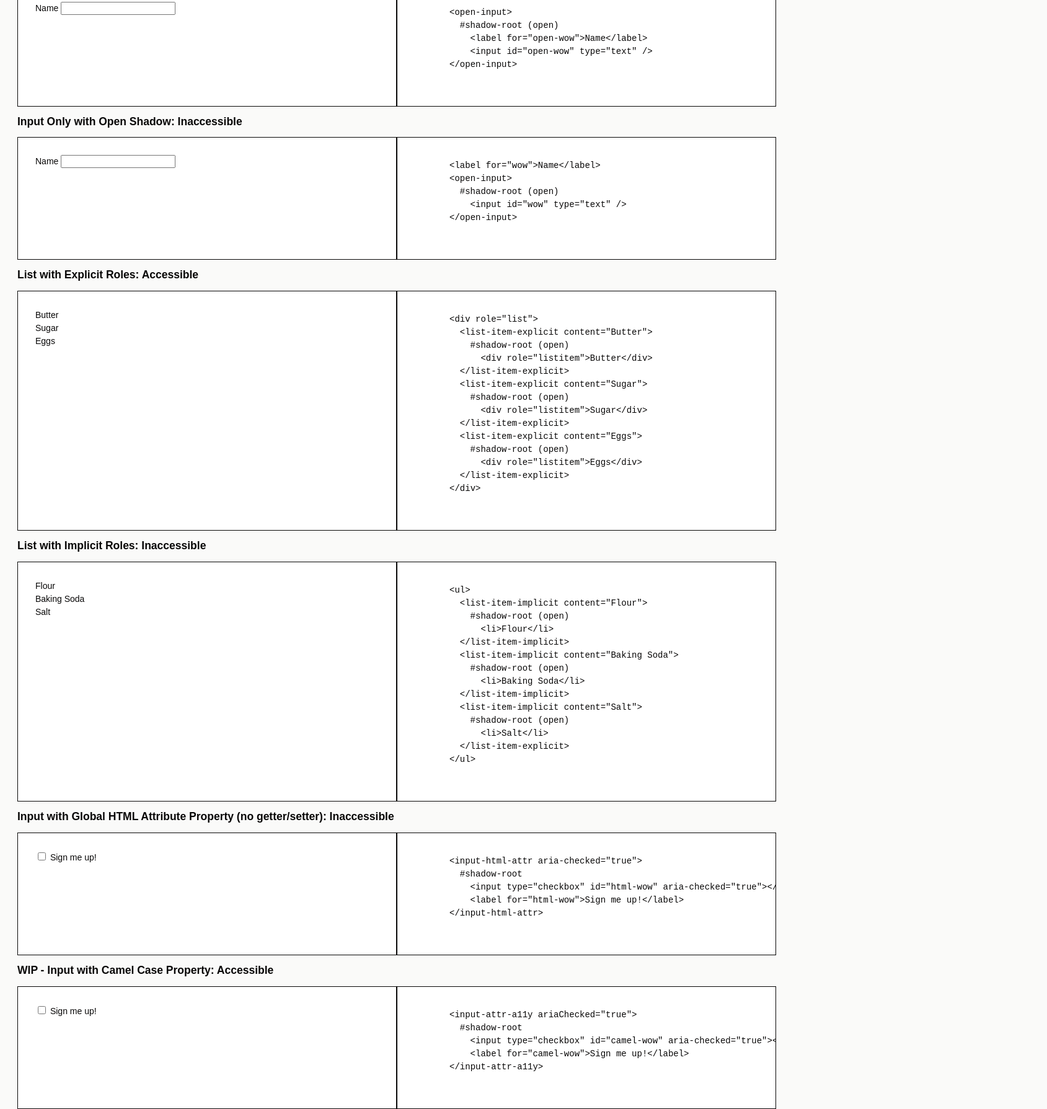
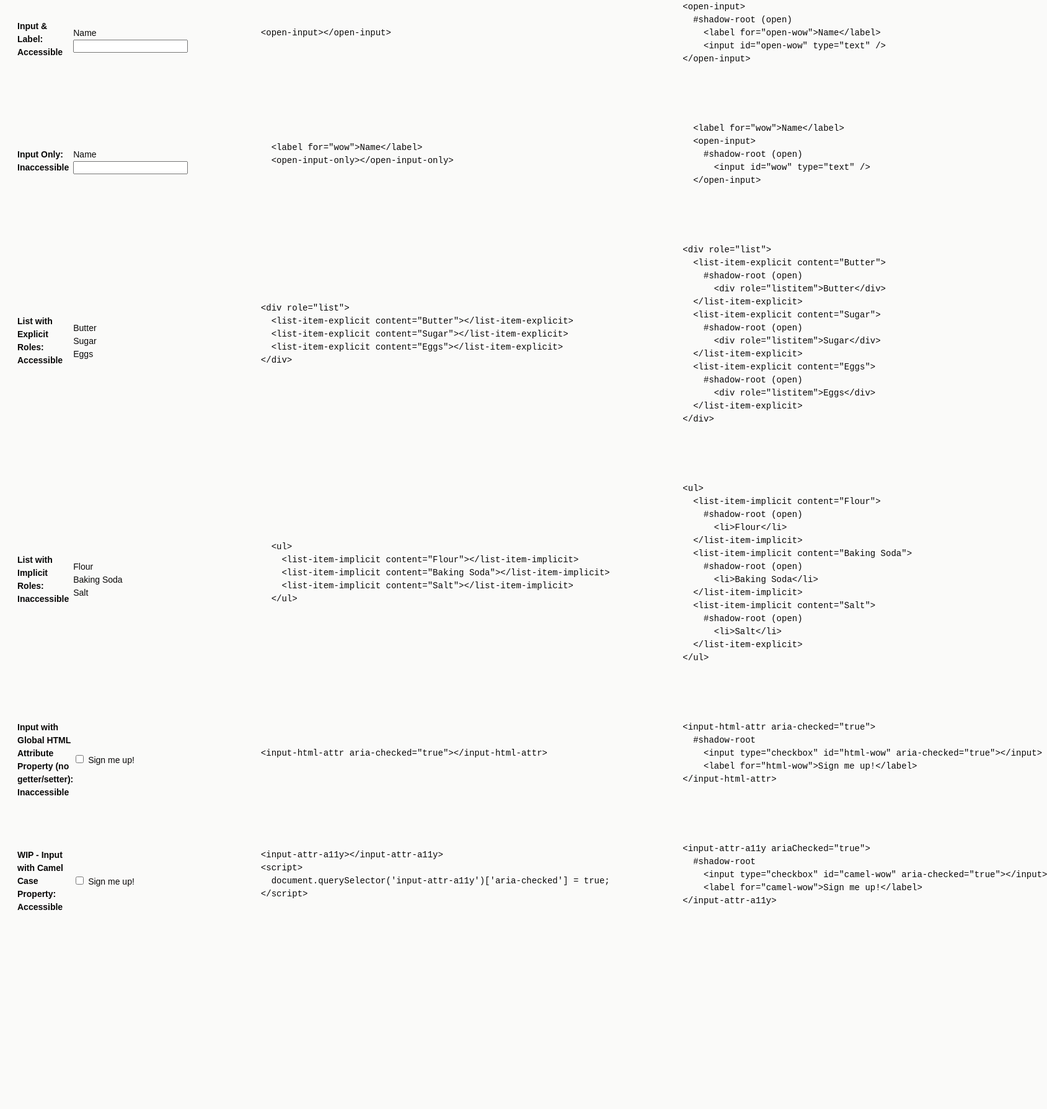
Before and after one commit to shleewhite/sample-web-components, a website: page index.html in a window 1280 px wide. Shown: the part 163-1952 px from the top of the page at 62% size, 1689 px wide, since content can reach past the window. After the commit the page ends 1683 px from the top, so only its background shows below. Drawn offline with Linux system fonts and the light colour scheme; a web font is replaced by a local one.

Commit message:
made not rendered html better, put examples in a table

```diff
--- a/index.html
+++ b/index.html
@@ -16,157 +16,213 @@
 
 <body class="mal">
   <h1 class="slds-text-heading_large pvm">Sample Web Components</h1>
-  <h2 class="slds-text-heading_medium pvm fw-bold">Input & Label with Open Shadow: Accessible</h2>
-  <div class="slds-grid bg-white">
-    <div class="slds-col slds-size_1-of-2 bas">
-      <div class="mal">
+  <p>All components built with open shadow DOM.</p>
+  <table>
+    <thead>
+      <th scope="col">Name</th>
+      <th scope="col">Component</th>
+      <th scope="col">Code</th>
+      <th scope="col">Rendered HTML</th>
+    </thead>
+    <tbody>
+      <tr>
+        <th scope="row">Input & Label: Accessible</td>
+        <td>
           <open-input></open-input>
-      </div>
-    </div>
-    <div class="slds-col slds-size_1-of-2 bas">
+        </td>
+        <td>
           <pre>
             <code>
-          <<span>open-input</span>>
-            #shadow-root (open)
-              <<span>label for="open-wow">Name<</span>/label>
-              <<span>input id="open-wow" type="text" /</span>>
-          <<span>/open-input</span>>
+              &lt;open-input&gt;&lt;/open-input&gt;
             </code>
           </pre>
-    </div>
-  </div>
-
-  <h2 class="slds-text-heading_medium pvm fw-bold">Input Only with Open Shadow: Inaccessible</h2>
-  <div class="slds-grid bg-white">
-    <div class="slds-col slds-size_1-of-2 bas">
-      <div class="mal">
+        </td>
+        <td>
+          <pre>
+            <code>
+              &lt;open-input&gt;
+                #shadow-root (open)
+                  &lt;label for="open-wow"&gt;Name&lt;/label&gt;
+                  &lt;input id="open-wow" type="text" /&gt;
+              &lt;/open-input&gt;
+            </code>
+          </pre>
+        </td>
+      </tr>
+      <tr>
+        <th scope="row">Input Only: Inaccessible</th>
+        <td>
           <label for="wow">Name</label>
           <open-input-only></open-input-only>
-      </div>
-    </div>
-    <div class="slds-col slds-size_1-of-2 bas">
+        </td>
+        <td>
           <pre>
             <code>
-          <<span>label for="wow">Name<</span>/label>
-          <<span>open-input</span>>
-            #shadow-root (open)
-              <<span>input id="wow" type="text" /</span>>
-          <<span>/open-input</span>>
+                &lt;label for="wow"&gt;Name&lt;/label&gt;
+                &lt;open-input-only&gt;&lt;/open-input-only&gt;
             </code>
           </pre>
-    </div>
-  </div>
-
-  <h2 class="slds-text-heading_medium pvm fw-bold">List with Explicit Roles: Accessible</h2>
-  <div class="slds-grid bg-white">
-    <div class="slds-col slds-size_1-of-2 bas">
-      <div class="mal">
+        </td>
+        <td>
+          <pre>
+            <code>
+                &lt;label for="wow"&gt;Name&lt;/label&gt;
+                &lt;open-input&gt;
+                  #shadow-root (open)
+                    &lt;input id="wow" type="text" /&gt;
+                &lt;/open-input&gt;
+            </code>
+          </pre>
+        </td>
+      </tr>
+      <tr>
+        <th scope="row">List with Explicit Roles: Accessible</th>
+        <td>
           <div role="list">
             <list-item-explicit content="Butter"></list-item-explicit>
             <list-item-explicit content="Sugar"></list-item-explicit>
             <list-item-explicit content="Eggs"></list-item-explicit>
           </div>
-      </div>
-    </div>
-    <div class="slds-col slds-size_1-of-2 bas">
+        </td>
+        <td>
           <pre>
             <code>
-          <<span>div role="list"</span>>
-            <<span>list-item-explicit content="Butter"</span>>
-              #shadow-root (open)
-                <<span>div role="listitem"</span>>Butter<<span>/div</span>>
-            <<span>/list-item-explicit</span>>
-            <<span>list-item-explicit content="Sugar"</span>>
-              #shadow-root (open)
-                <<span>div role="listitem"</span>>Sugar<<span>/div</span>>
-            <<span>/list-item-explicit</span>>
-            <<span>list-item-explicit content="Eggs"</span>>
-              #shadow-root (open)
-                <<span>div role="listitem"</span>>Eggs<<span>/div</span>>
-            <<span>/list-item-explicit</span>>
-          <<span>/div</span>>
+              &lt;div role="list"&gt;
+                &lt;list-item-explicit content="Butter"&gt;&lt;/list-item-explicit&gt;
+                &lt;list-item-explicit content="Sugar"&gt;&lt;/list-item-explicit&gt;
+                &lt;list-item-explicit content="Eggs"&gt;&lt;/list-item-explicit&gt;
+              &lt;/div&gt;
             </code>
           </pre>
-    </div>
-  </div>
-
-  <h2 class="slds-text-heading_medium pvm fw-bold">List with Implicit Roles: Inaccessible</h2>
-  <div class="slds-grid bg-white">
-    <div class="slds-col slds-size_1-of-2 bas">
-      <div class="mal">
+        </td>
+        <td>
+          <pre>
+            <code>
+              &lt;div role="list"&gt;
+                &lt;list-item-explicit content="Butter"&gt;
+                  #shadow-root (open)
+                    &lt;div role="listitem"&gt;Butter&lt;/div&gt;
+                &lt;/list-item-explicit&gt;
+                &lt;list-item-explicit content="Sugar"&gt;
+                  #shadow-root (open)
+                    &lt;div role="listitem"&gt;Sugar&lt;/div&gt;
+                &lt;/list-item-explicit&gt;
+                &lt;list-item-explicit content="Eggs"&gt;
+                  #shadow-root (open)
+                    &lt;div role="listitem"&gt;Eggs&lt;/div&gt;
+                &lt;/list-item-explicit&gt;
+              &lt;/div&gt;
+            </code>
+          </pre>
+        </td>
+      </tr>
+      <tr>
+        <th scope="row">List with Implicit Roles: Inaccessible</th>
+        <td>
           <ul>
             <list-item-implicit content="Flour"></list-item-implicit>
             <list-item-implicit content="Baking Soda"></list-item-implicit>
             <list-item-implicit content="Salt"></list-item-implicit>
           </ul>
-      </div>
-    </div>
-    <div class="slds-col slds-size_1-of-2 bas">
+        </td>
+        <td>
           <pre>
             <code>
-          <<span>ul</span>>
-            <<span>list-item-implicit content="Flour"</span>>
-              #shadow-root (open)
-                <<span>li</span>>Flour<<span>/li</span>>
-            <<span>/list-item-implicit</span>>
-            <<span>list-item-implicit content="Baking Soda"</span>>
-              #shadow-root (open)
-                <<span>li</span>>Baking Soda<<span>/li</span>>
-            <<span>/list-item-implicit</span>>
-            <<span>list-item-implicit content="Salt"</span>>
-              #shadow-root (open)
-                <<span>li</span>>Salt<<span>/li</span>>
-            <<span>/list-item-explicit</span>>
-          <<span>/ul</span>>
+                &lt;ul&gt;
+                  &lt;list-item-implicit content="Flour"&gt;&lt;/list-item-implicit&gt;
+                  &lt;list-item-implicit content="Baking Soda"&gt;&lt;/list-item-implicit&gt;
+                  &lt;list-item-implicit content="Salt"&gt;&lt;/list-item-implicit&gt;
+                &lt;/ul&gt;
             </code>
           </pre>
-    </div>
-  </div>
-
-  <h2 class="slds-text-heading_medium pvm fw-bold">Input with Global HTML Attribute Property (no getter/setter):
-    Inaccessible</h2>
-  <div class="slds-grid bg-white">
-    <div class="slds-col slds-size_1-of-2 bas">
-      <div class="mal">
-        <input-html-attr aria-checked="true"></input-html-attr>
-      </div>
-    </div>
-    <div class="slds-col slds-size_1-of-2 bas">
+        </td>
+        <td>
           <pre>
             <code>
-          <<span>input-html-attr aria-checked="true"</span>>
-            #shadow-root
-              <<span>input type="checkbox" id="html-wow" aria-checked="true"</span>><<span>/input</span>>
-              <<span>label for="html-wow"</span>>Sign me up!<<span>/label</span>>
-          <<span>/input-html-attr</span>>
+              &lt;ul&gt;
+                &lt;list-item-implicit content="Flour"&gt;
+                  #shadow-root (open)
+                    &lt;li&gt;Flour&lt;/li&gt;
+                &lt;/list-item-implicit&gt;
+                &lt;list-item-implicit content="Baking Soda"&gt;
+                  #shadow-root (open)
+                    &lt;li&gt;Baking Soda&lt;/li&gt;
+                &lt;/list-item-implicit&gt;
+                &lt;list-item-implicit content="Salt"&gt;
+                  #shadow-root (open)
+                    &lt;li&gt;Salt&lt;/li&gt;
+                &lt;/list-item-explicit&gt;
+              &lt;/ul&gt;
             </code>
           </pre>
-    </div>
-  </div>
-
-  <h2 class="slds-text-heading_medium pvm fw-bold">WIP - Input with Camel Case Property: Accessible</h2>
-  <div class="slds-grid bg-white">
-    <div class="slds-col slds-size_1-of-2 bas">
-      <div class="mal">
+        </td>
+      </tr>
+      <tr>
+        <th scope="row">Input with Global HTML Attribute Property (no getter/setter): Inaccessible</th>
+        <td>
+          <input-html-attr aria-checked="true"></input-html-attr>
+        </td>
+        <td>
+          <pre>
+            <code>
+              &lt;input-html-attr aria-checked="true"&gt;&lt;/input-html-attr&gt;
+            </code>
+          </pre>
+        </td>
+        <td>
+          <pre>
+            <code>
+              &lt;input-html-attr aria-checked="true"&gt;
+                #shadow-root
+                  &lt;input type="checkbox" id="html-wow" aria-checked="true"&gt;&lt;/input&gt;
+                  &lt;label for="html-wow"&gt;Sign me up!&lt;/label&gt;
+              &lt;/input-html-attr&gt;
+            </code>
+          </pre>
+        </td>
+      </tr>
+      <tr>
+        <th scope="row">WIP - Input with Camel Case Property: Accessible</th>
+        <td>
           <input-attr-a11y></input-attr-a11y>
           <script>
             document.querySelector('input-attr-a11y')['aria-checked'] = true;
           </script>
-      </div>
-    </div>
-    <div class="slds-col slds-size_1-of-2 bas">
+        </td>
+        <td>
           <pre>
             <code>
-          <<span>input-attr-a11y ariaChecked="true"</span>>
-            #shadow-root
-              <<span>input type="checkbox" id="camel-wow" aria-checked="true"</span>><<span>/input</span>>
-              <<span>label for="camel-wow"</span>>Sign me up!<<span>/label</span>>
-          <<span>/input-attr-a11y</span>>
+              &lt;input-attr-a11y&gt;&lt;/input-attr-a11y&gt;
+              &lt;script&gt;
+                document.querySelector('input-attr-a11y')['aria-checked'] = true;
+              &lt;/script&gt;
             </code>
           </pre>
-    </div>
-  </div>
-
+        </td>
+        <td>
+          <pre>
+            <code>
+              &lt;input-attr-a11y ariaChecked="true"&gt;
+                #shadow-root
+                  &lt;input type="checkbox" id="camel-wow" aria-checked="true"&gt;&lt;/input&gt;
+                  &lt;label for="camel-wow"&gt;Sign me up!&lt;/label&gt;
+              &lt;/input-attr-a11y&gt;
+            </code>
+          </pre>
+        </td>
+      </tr>
+      <!-- <tr>
+        <th scope="row"></th>
+        <td></td>
+        <td>
+          <pre><code></code></pre>
+        </td>
+        <td>
+          <pre><code></code></pre>
+        </td>
+      </tr> -->
+    </tbody>
+  </table>
 </body>
 
 </html>
```
Lines whose indentation alone changed are shown as unchanged.
